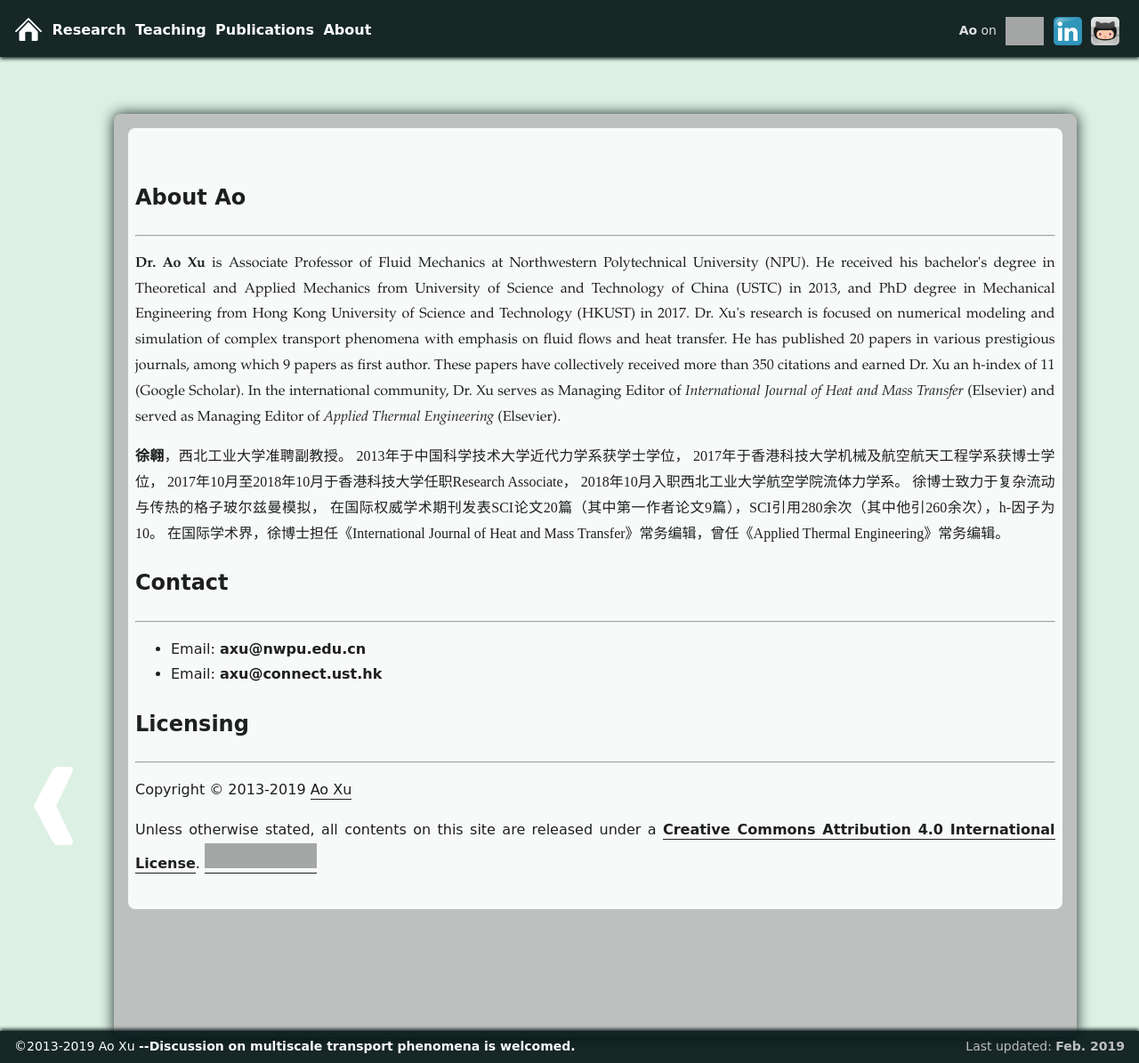
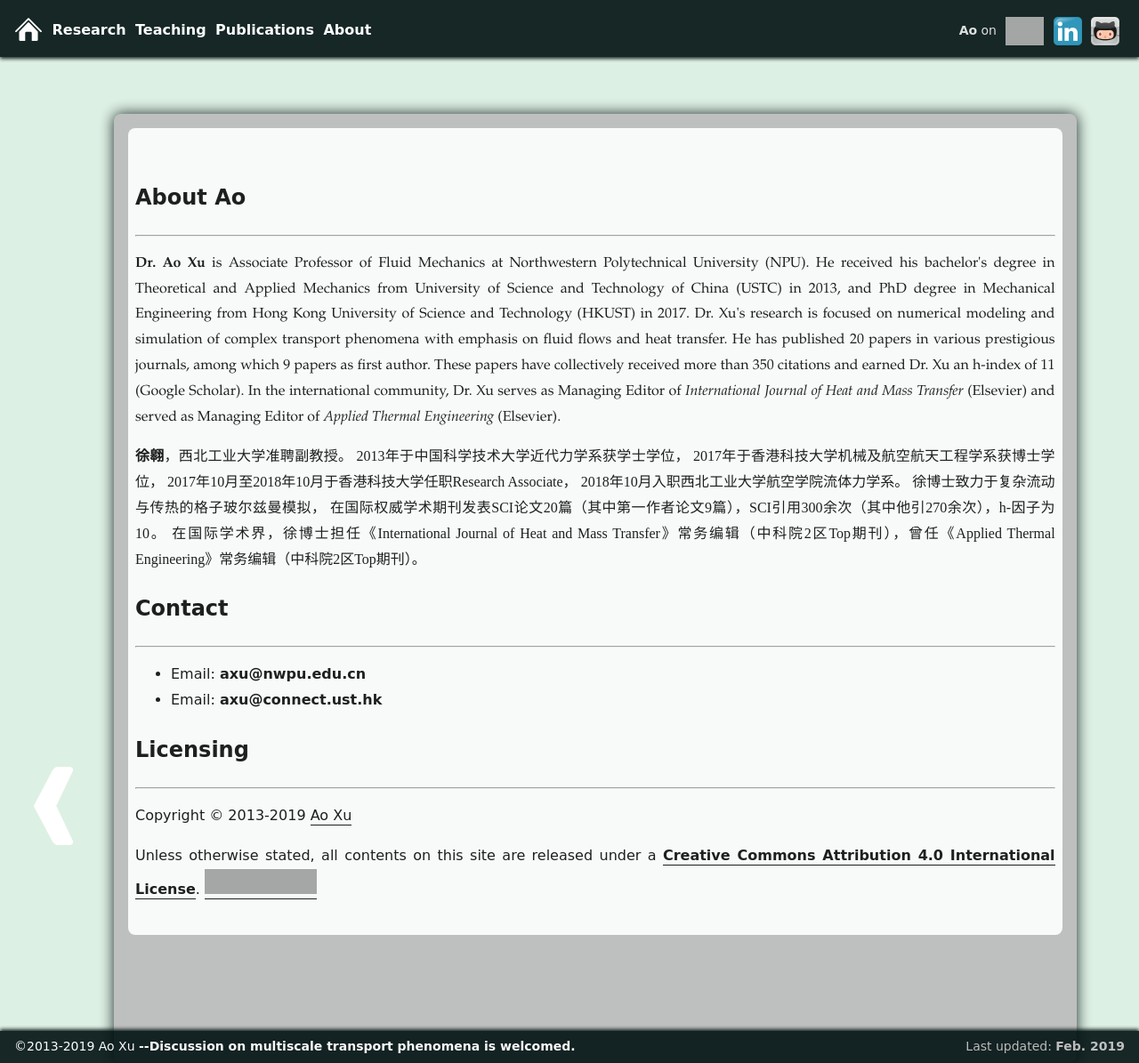
Before and after one commit to xuaoxiqi/xuaoxiqi.github.io, a Jekyll site: the page built from about.html, in a window 1280 px wide and 1195 px high. Shown: the whole window at 89% size. Built offline with Jekyll 4.4.1, drawn with Linux system fonts in a browser that asks for light colours; some web fonts are replaced; grey boxes are pictures that could not be loaded.

Commit message:
minor edit

```diff
--- a/about.html
+++ b/about.html
@@ -31,8 +31,8 @@ In the international community, Dr. Xu serves as Managing Editor of <i>Internati
 2017年10月至2018年10月于香港科技大学任职Research Associate，
 2018年10月入职西北工业大学航空学院流体力学系。
 徐博士致力于复杂流动与传热的格子玻尔兹曼模拟，
-在国际权威学术期刊发表SCI论文20篇（其中第一作者论文9篇），SCI引用280余次（其中他引260余次），h-因子为10。
-在国际学术界，徐博士担任《International Journal of Heat and Mass Transfer》常务编辑，曾任《Applied Thermal Engineering》常务编辑。
+在国际权威学术期刊发表SCI论文20篇（其中第一作者论文9篇），SCI引用300余次（其中他引270余次），h-因子为10。
+在国际学术界，徐博士担任《International Journal of Heat and Mass Transfer》常务编辑（中科院2区Top期刊），曾任《Applied Thermal Engineering》常务编辑（中科院2区Top期刊）。
 </p>
 
 
```
